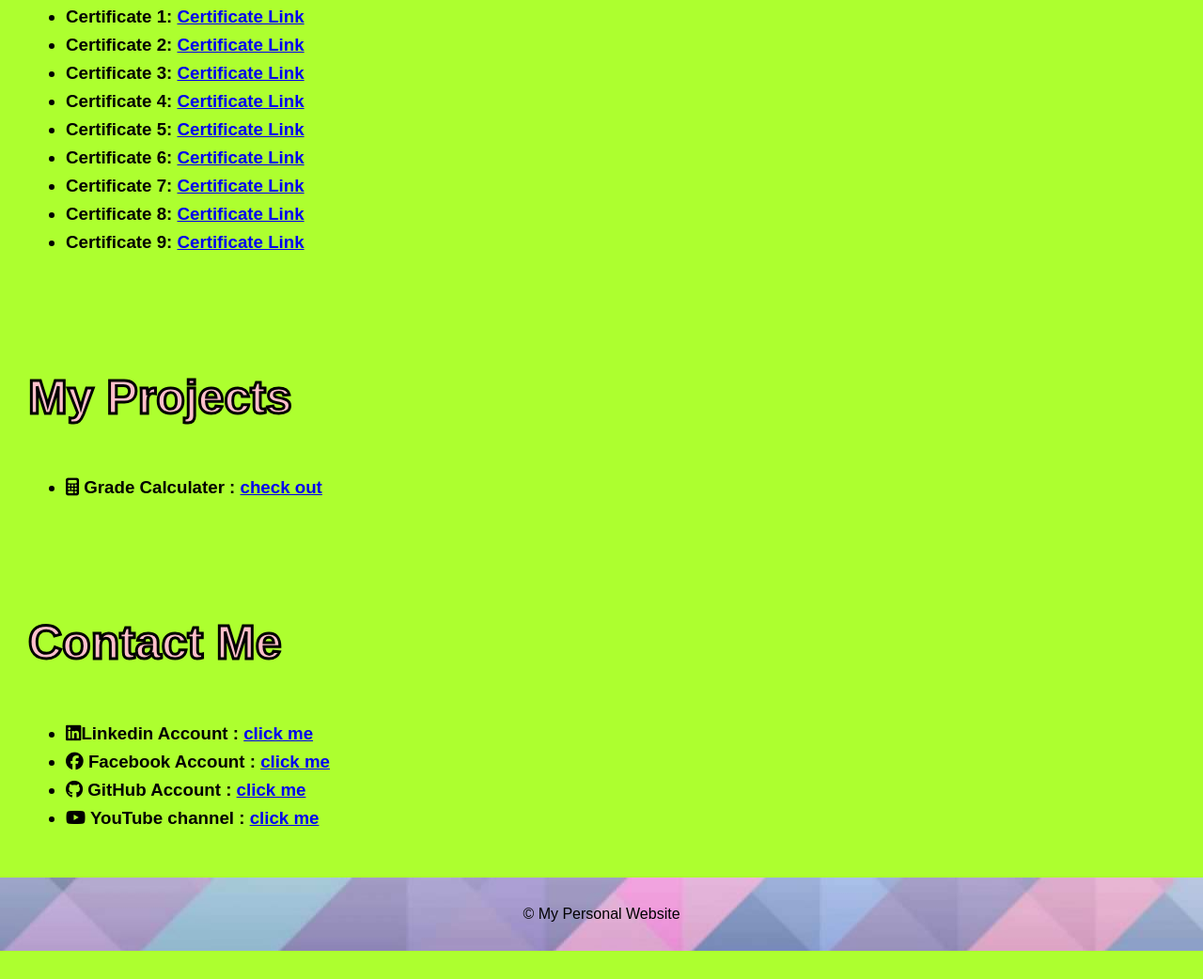
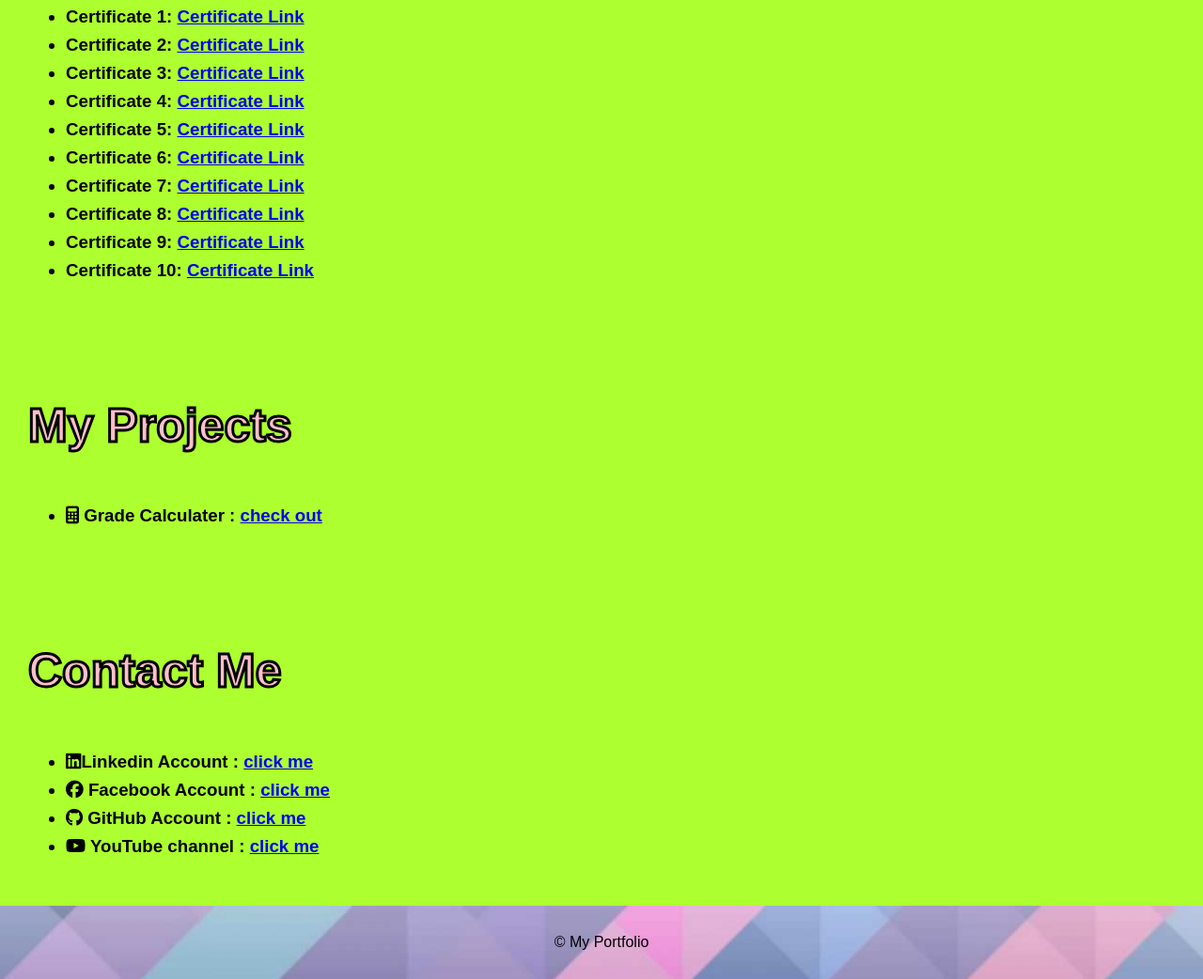
Before and after one commit to Trishir24/my-information, a plain HTML site: page index.html in a window 1280 px wide. Shown: the part 937-1979 px from the top of the page at 94% size. Before the commit the page ends 1949 px from the top, so only its background shows below. Drawn offline with Linux system fonts and the light colour scheme.

Commit message:
Update index.html

```diff
--- a/index.html
+++ b/index.html
@@ -5,7 +5,7 @@
     <meta name="viewport" content="width=device-width, initial-scale=1.0">
     <link rel="stylesheet" href="index.css">
     <link rel="stylesheet" href="https://cdnjs.cloudflare.com/ajax/libs/font-awesome/6.6.0/css/all.min.css" integrity="sha512-Kc323vGBEqzTmouAECnVceyQqyqdsSiqLQISBL29aUW4U/M7pSPA/gEUZQqv1cwx4OnYxTxve5UMg5GT6L4JJg==" crossorigin="anonymous" referrerpolicy="no-referrer" />
-    <title>My Personal Website</title>
+    <title>Welcome To My Portfolio</title>
 </head>
 <body>
     <div class="video-container">
@@ -14,7 +14,7 @@
         </video>
     </div>
     <header>
-        <h1>Welcome To My Website</h1>
+        <h1>Welcome To My Portfolio</h1>
         <nav>
             <ul>
                 <li><a href="#about">About</a></li>
@@ -36,14 +36,15 @@
         <h1>My Achievement</h1>
         <ul><h3>
             <li>Certificate 1: <a href="t3.pdf"> Certificate Link</a></li>
-            <li>Certificate 2: <a href="t2.pdf"> Certificate Link</a></li>
-            <li>Certificate 3: <a href="t1.pdf"> Certificate Link</a></li>
-            <li>Certificate 4: <a href="t4.pdf"> Certificate Link</a></li>
-            <li>Certificate 5: <a href="t5.pdf"> Certificate Link</a></li>
-            <li>Certificate 6: <a href="t6.pdf"> Certificate Link</a></li>
-            <li>Certificate 7: <a href="t8.pdf"> Certificate Link</a></li>
-            <li>Certificate 8: <a href="WhatsApp Image 2024-10-23 at 10.54.56_85b794f0.jpg"> Certificate Link</a></li>
-            <li>Certificate 9: <a href="t7.pdf"> Certificate Link</a></li>
+            <li>Certificate 2: <a href="26.png"> Certificate Link</a></li>
+            <li>Certificate 3: <a href="t2.pdf"> Certificate Link</a></li>
+            <li>Certificate 4: <a href="t1.pdf"> Certificate Link</a></li>
+            <li>Certificate 5: <a href="t4.pdf"> Certificate Link</a></li>
+            <li>Certificate 6: <a href="t5.pdf"> Certificate Link</a></li>
+            <li>Certificate 7: <a href="t6.pdf"> Certificate Link</a></li>
+            <li>Certificate 8: <a href="t8.pdf"> Certificate Link</a></li>
+            <li>Certificate 9: <a href="WhatsApp Image 2024-10-23 at 10.54.56_85b794f0.jpg"> Certificate Link</a></li>
+            <li>Certificate 10: <a href="t7.pdf"> Certificate Link</a></li>
         </h3></ul>
     </section>
 
@@ -67,7 +68,7 @@
 
 
     <footer>
-        <p>&copy;  My Personal Website</p>
+        <p>&copy;  My Portfolio</p>
     </footer>
 
     <script src="index.js"></script>
```
